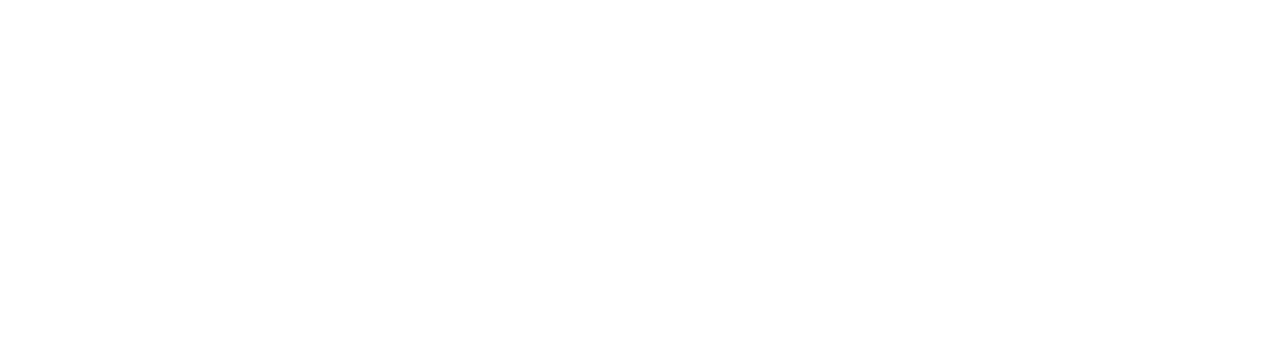
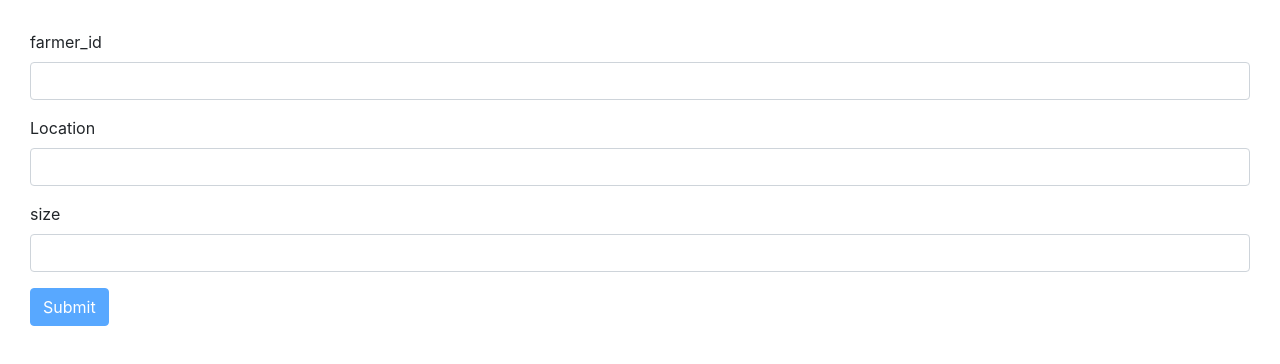
Before and after one commit to BuildForSDGCohort2/Team-220-EnhancedFarmers-Frontend, a React (Create React App) app: page /farmers/farmRegistration in a window 1280 px wide. Shown: the top 364 px of the page. Built offline with nearby package versions, Linux system fonts and the light colour scheme.

Commit message:
added farm reqistration component

```diff
--- a/public/index.html
+++ b/public/index.html
@@ -24,7 +24,7 @@
       work correctly both with client-side routing and a non-root public URL.
       Learn how to configure a non-root public URL by running `npm run build`.
     -->
-    <title>React App</title>
+    <title>Enhanced Farmers</title>
   </head>
   <body>
     <noscript>You need to enable JavaScript to run this app.</noscript>
--- a/src/App.js
+++ b/src/App.js
@@ -1,12 +1,12 @@
 import React from "react";
 import { Route, Switch } from "react-router-dom";
 
-import FarmerRegisterForm from "./components/farmerRegisterFprm";
+import FarmerRegisterForm from "./components/farmerRegisterForm";
 import HomePage from "./components/pages/homePageComponent";
 import FarmerLoginForm from "./components/farmerLoginForm";
+import FarmRegistrationForm from "./components/farmRegistrationForm";
 
 import "./App.css";
-
 function App() {
   return (
     <React.Fragment>
@@ -15,6 +15,7 @@
           <Route exact path="/" component={HomePage} />
           <Route path="/farmers/register" component={FarmerRegisterForm} />
           <Route path="/farmers/login" component={FarmerLoginForm} />
+          <Route path="/farmers/farmRegistration" component={FarmRegistrationForm} />
         </Switch>
       </div>
     </React.Fragment>
--- /dev/null
+++ b/src/components/farmRegistrationForm.jsx
@@ -0,0 +1,43 @@
+import React from "react";
+import Joi from "joi-browser";
+
+import FormInput from "./reUsableComponents/formComponent";
+
+class FarmRegistrationForm extends FormInput {
+  state = {
+    data: {
+      farmer_id: "",
+      location: "",
+      is_accepted: "",
+      size: ""
+    },
+    errors: {},
+  };
+
+  schema = {
+    farmer_id: Joi.string().required(),
+    location: Joi.string().required(),
+    // is_accepted: Joi.Boolean().required(),
+    size: Joi.string().required()
+  };
+
+  submit = () => {
+    const { state } = this.props.location;
+    window.location = state ? state.from.pathname : "/";
+  };
+
+  render() {
+    return (
+      <div>
+        <form onSubmit={this.handleSubmit}>
+          {this.renderTextInput("farmer_id", "farmer_id")}
+           {this.renderTextInput("location", "Location")}
+          {this.renderTextInput("size", "size")}
+          {this.renderButton("Submit")}
+        </form>
+      </div>
+    );
+  }
+}
+
+export default FarmRegistrationForm;
```
Also changed, not shown: src/components/farmerRegisterForm.jsx (renamed from src/components/farmerRegisterFprm.jsx).
